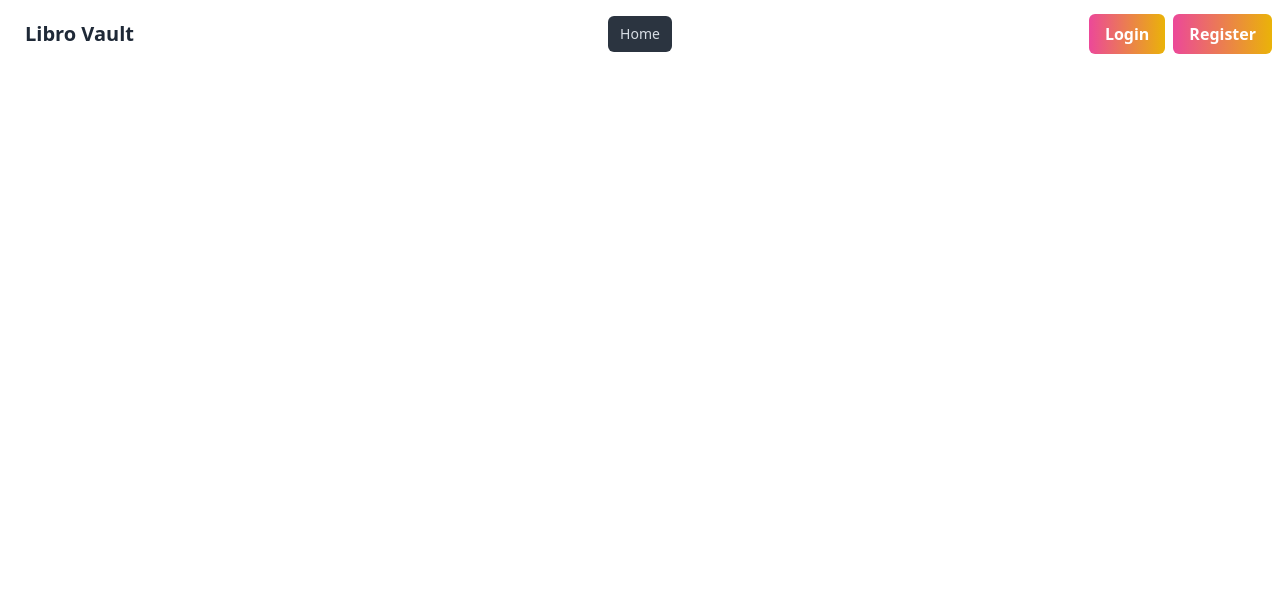
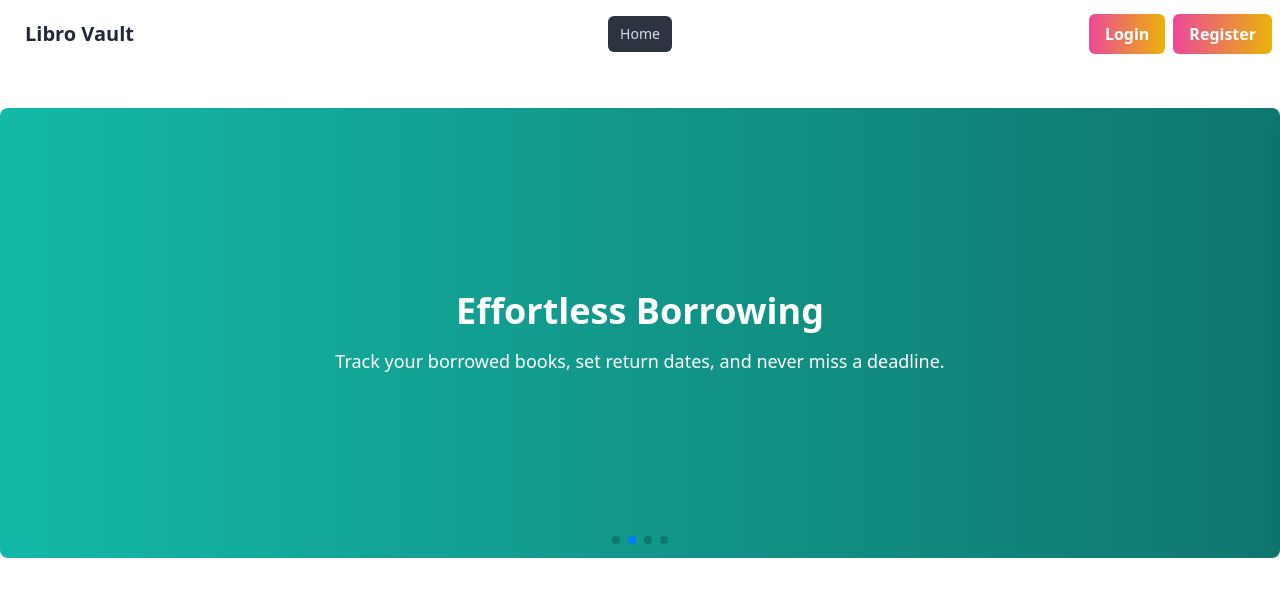
Before and after one commit to Shahadat1530/libro-vault, a React (Vite) app: page / in a window 1280 px wide. Shown: the top 596 px of the page. Built offline with nearby package versions, Linux system fonts and the light colour scheme; no server answers.

Commit message:
banner added

```diff
--- a/package.json
+++ b/package.json
@@ -19,7 +19,8 @@
     "react-dom": "^18.3.1",
     "react-icons": "^5.4.0",
     "react-router-dom": "^7.1.0",
-    "sort-by": "^1.2.0"
+    "sort-by": "^1.2.0",
+    "swiper": "^11.1.15"
   },
   "devDependencies": {
     "@eslint/js": "^9.17.0",
--- /dev/null
+++ b/src/Home/Banner.jsx
@@ -0,0 +1,67 @@
+import React from 'react';
+import { Swiper, SwiperSlide } from 'swiper/react';
+import { Pagination, Autoplay } from 'swiper/modules';
+import 'swiper/css';
+import 'swiper/css/pagination';
+
+const Banner = () => {
+    return (
+        <div className="max-w-screen-2xl mx-auto my-10">
+            <Swiper
+                modules={[Autoplay, Pagination]}
+                spaceBetween={0}
+                slidesPerView={1}
+                autoplay={{
+                    delay: 3000,
+                    disableOnInteraction: false,
+                }}
+                pagination={{
+                    clickable: true,
+                }}
+                loop={true}
+            >
+                {/* Slide 1 */}
+                <SwiperSlide>
+                    <div className="w-full h-[450px] bg-gradient-to-r from-indigo-500 to-indigo-700 text-white flex flex-col justify-center items-center p-10 rounded-lg shadow-lg">
+                        <h2 className="text-4xl font-bold mb-4">Welcome to the Digital Library</h2>
+                        <p className="text-lg text-center">
+                            Discover a wide range of books, manage your borrowing, and enjoy a seamless library experience.
+                        </p>
+                    </div>
+                </SwiperSlide>
+
+                {/* Slide 2 */}
+                <SwiperSlide>
+                    <div className="w-full h-[450px] bg-gradient-to-r from-teal-500 to-teal-700 text-white flex flex-col justify-center items-center p-10 rounded-lg shadow-lg">
+                        <h2 className="text-4xl font-bold mb-4">Effortless Borrowing</h2>
+                        <p className="text-lg text-center">
+                            Track your borrowed books, set return dates, and never miss a deadline.
+                        </p>
+                    </div>
+                </SwiperSlide>
+
+                {/* Slide 3 */}
+                <SwiperSlide>
+                    <div className="w-full h-[450px] bg-gradient-to-r from-orange-500 to-orange-700 text-white flex flex-col justify-center items-center p-10 rounded-lg shadow-lg">
+                        <h2 className="text-4xl font-bold mb-4">Explore Categories</h2>
+                        <p className="text-lg text-center">
+                            Browse through various genres and find your next favorite read in just a few clicks.
+                        </p>
+                    </div>
+                </SwiperSlide>
+
+                {/* Slide 4 */}
+                <SwiperSlide>
+                    <div className="w-full h-[450px] bg-gradient-to-r from-purple-500 to-purple-700 text-white flex flex-col justify-center items-center p-10 rounded-lg shadow-lg">
+                        <h2 className="text-4xl font-bold mb-4">Seamless Updates</h2>
+                        <p className="text-lg text-center">
+                            Add, edit, or update book details effortlessly with our user-friendly tools.
+                        </p>
+                    </div>
+                </SwiperSlide>
+            </Swiper>
+        </div>
+    );
+};
+
+export default Banner;
--- /dev/null
+++ b/src/Home/Home.jsx
@@ -0,0 +1,12 @@
+import React from 'react';
+import Banner from './Banner';
+
+const Home = () => {
+    return (
+        <div>
+            <Banner></Banner>
+        </div>
+    );
+};
+
+export default Home;
--- a/src/Home/Nav.jsx
+++ b/src/Home/Nav.jsx
@@ -7,6 +7,15 @@ const NavBar = () => {
 
     const links = <>
         <li><NavLink to='/' className="nav-link px-3 py-2 rounded-md text-gray-800 hover:text-white transition duration-300 ease-in-out">Home</NavLink></li>
+        {
+            user && user?.email ?
+                <>
+                    <li><NavLink to='/all-books' className="nav-link px-3 py-2 rounded-md text-gray-800 hover:text-white transition duration-300 ease-in-out">All Books</NavLink></li>
+                    <li><NavLink to='/add-books' className="nav-link px-3 py-2 rounded-md text-gray-800 hover:text-white transition duration-300 ease-in-out">Add Books</NavLink></li>
+                    <li><NavLink to='/borrowed-books' className="nav-link px-3 py-2 rounded-md text-gray-800 hover:text-white transition duration-300 ease-in-out">Borrowed Books</NavLink></li>
+                </>
+                : ''
+        }
     </>;
 
     return (
@@ -50,7 +59,7 @@ const NavBar = () => {
                                     src={user?.photoURL}
                                     alt="User Avatar"
                                 />
-                                <p className="absolute bottom-0 left-0 right-0 text-center text-white bg-black bg-opacity-60 opacity-0 group-hover:opacity-100 transition duration-300">
+                                <p className="absolute -bottom-12 text-center text-white bg-black bg-opacity-60 opacity-0 group-hover:opacity-100 transition duration-300">
                                     {user.displayName}
                                 </p>
                             </div>
--- a/src/router/router.jsx
+++ b/src/router/router.jsx
@@ -3,12 +3,17 @@ import MainLayout from '../layouts/MainLayout';
 import ErrorPage from '../pages/ErrorPage';
 import SignUp from '../pages/SignUp';
 import Login from '../pages/Login';
+import Home from '../Home/Home';
 
 const router = createBrowserRouter([
   {
     path: "/",
     element: <MainLayout></MainLayout>,
     children:[
+      {
+        path:'/',
+        element:<Home></Home>
+      },
       {
         path:'/login',
         element:<Login></Login>
```
Also changed, not shown: 2 other files (tests, documents, lock files or other folders).
